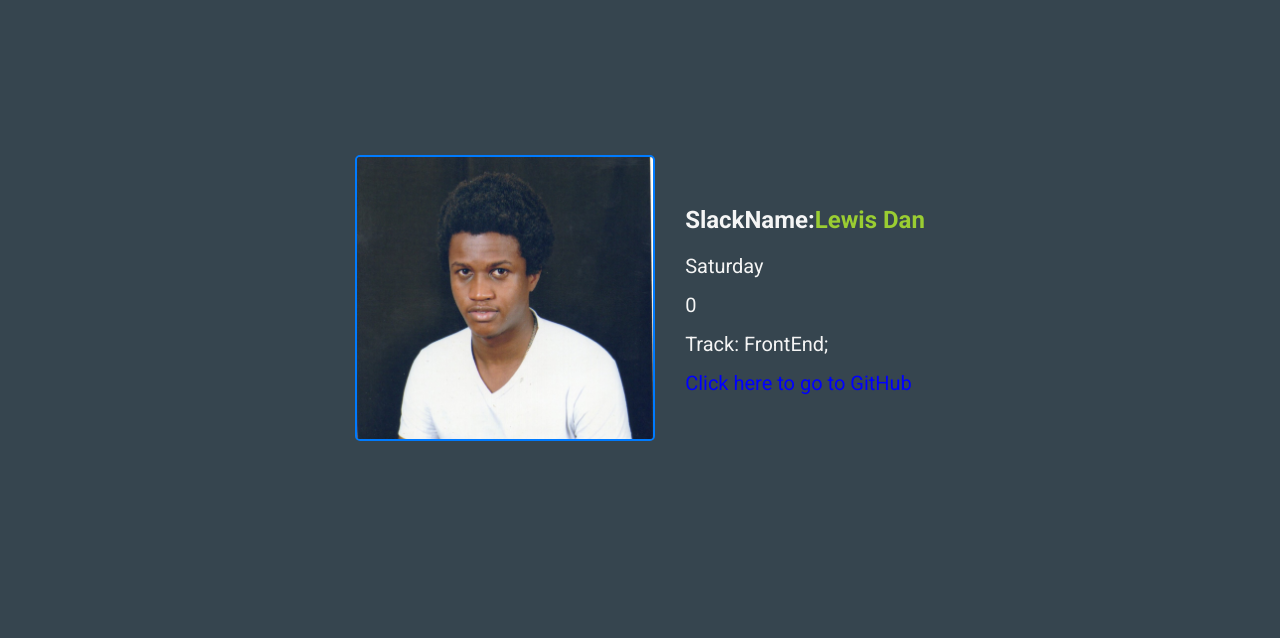
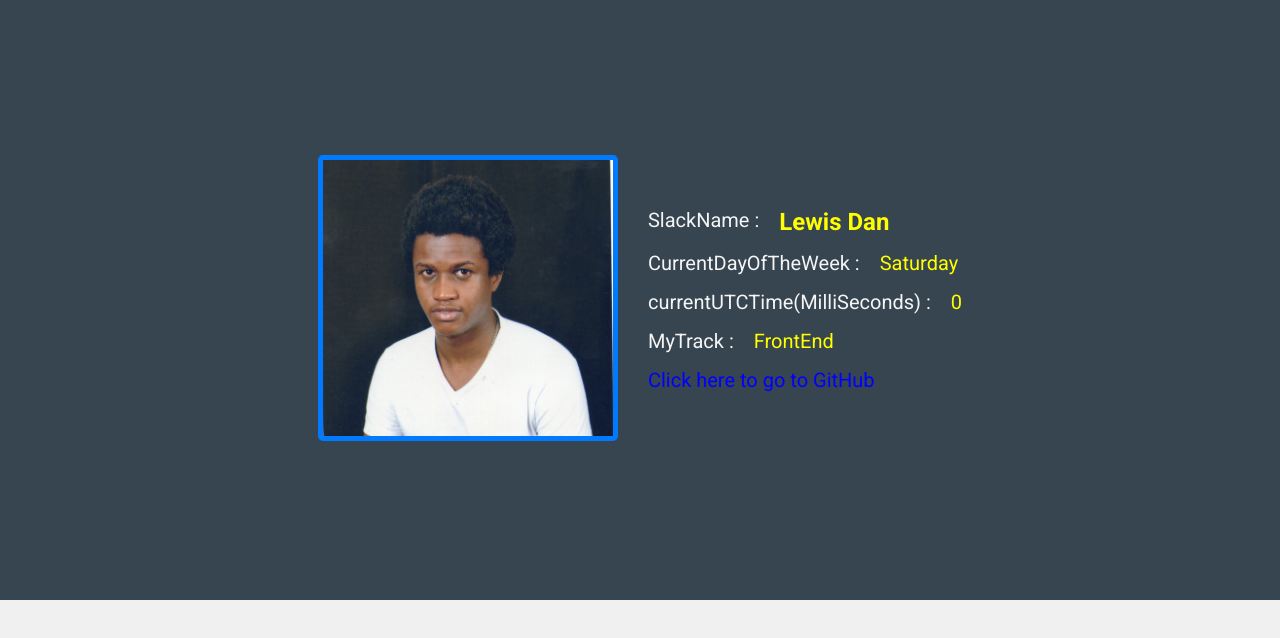
Before and after one commit to danlewismuriuki/HNGx-Task1, a plain HTML site: page index.html in a window 1280 px wide. Drawn offline with Linux system fonts and the light colour scheme.

Commit message:
Added styling to the details

```diff
--- a/index.html
+++ b/index.html
@@ -8,7 +8,6 @@
 <link rel="preconnect" href="https://fonts.gstatic.com" crossorigin>
 <link href="https://fonts.googleapis.com/css2?family=Prata&family=Roboto:ital,wght@0,400;0,700;1,400;1,900&display=swap" rel="stylesheet">
     <link rel="stylesheet" href="style.css">
-    <!-- Add any additional meta tags, CSS links, or scripts here -->
 </head>
 <body>
 <section id="card">
@@ -16,13 +15,27 @@
         <img src="Img-Dan1.jpg" class = "profile" data-testid="slackDisplayImage" alt="Lewis Dan">
     </div>
     <div class="details">
-        <h1>SlackName:<span class="NameSpan">Lewis Dan<span></h1>
 
-        <p data-testid="currentDayOfTheWeek" id="currentDayOfTheWeek">Current Day Of The Week:;</p>
-        <p data-testid="currentUTCTime" id="currentUTCTime">Current UTC Time:;</P>
-        <P data-testid="myTrack" id="myTrack">Track: FrontEnd;</p>
+        <div class="dtls-flex">
+            <p>SlackName :  </p>
+            <p class="space-left"><span class="NameSpan">  Lewis Dan</span></p>
+        </div>
 
-        <!--<P Attirbute: data-testid=“githubURL”Track:;>GitHub Url</p>-->
+        <div class="dtls-flex">
+           <p>CurrentDayOfTheWeek : </p>
+           <p data-testid="currentDayOfTheWeek" id="currentDayOfTheWeek" class="space-left">Current Day Of The Week:;</p>
+        </div>
+
+        <div class="dtls-flex">
+            <p>currentUTCTime(MilliSeconds) :</p>
+            <p data-testid="currentUTCTime" id="currentUTCTime" class="space-left">Current UTC Time:;</P>
+        </div>
+
+        <div class="dtls-flex">
+            <p>MyTrack :</p>
+            <P data-testid="myTrack" id="myTrack" class="space-left">FrontEnd</p>
+        </div>
+
         <div class="gitUrl">
         <a href="https://github.com/danlewismuriuki/HNGx-Task1" Attirbute: data-testid=“githubURL”Track target="_blank">Click here to go to GitHub</a>
         </div>
--- a/style.css
+++ b/style.css
@@ -44,25 +44,37 @@ p {
 .profile{
     width:300px;
     height: auto;
-    border: 2px solid #007bff;
+    border: 5px solid #007bff;
     border-radius: 5px;
 }
 
 body{
-    background-color: #36454f;
+    /*background-color: #36454f;*/
+    background-color: rgb(197, 201, 204) 201 204;
 }
 #card{
     display: flex;
     justify-content: center;
     align-items: center;
     height: 600px;
+    background-color: #36454f;
 }
 .details{
     /*border: 2px solid #007bff;*/
     margin-left: 30px;
+    background-color: #36454f;
 }
 .details .NameSpan{
-    color: yellowgreen;
+    color: yellow;
+    font-size: larger;
+    font-weight: bold;
+}
+.dtls-flex{
+    display: flex;
+}
+.space-left{
+    margin-left: 20px;
+    color: yellow;
 }
 
 .gitUrl a{
```
